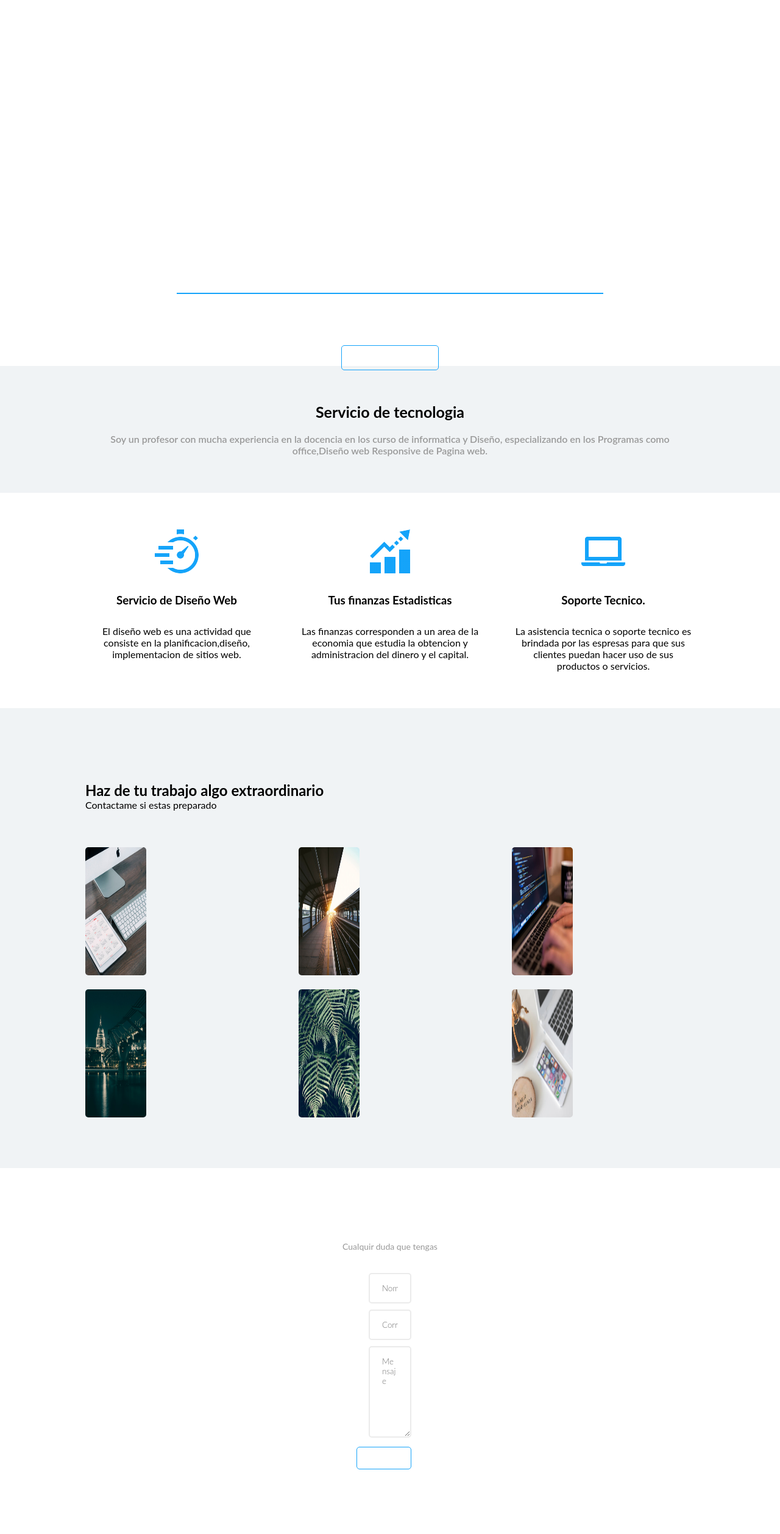
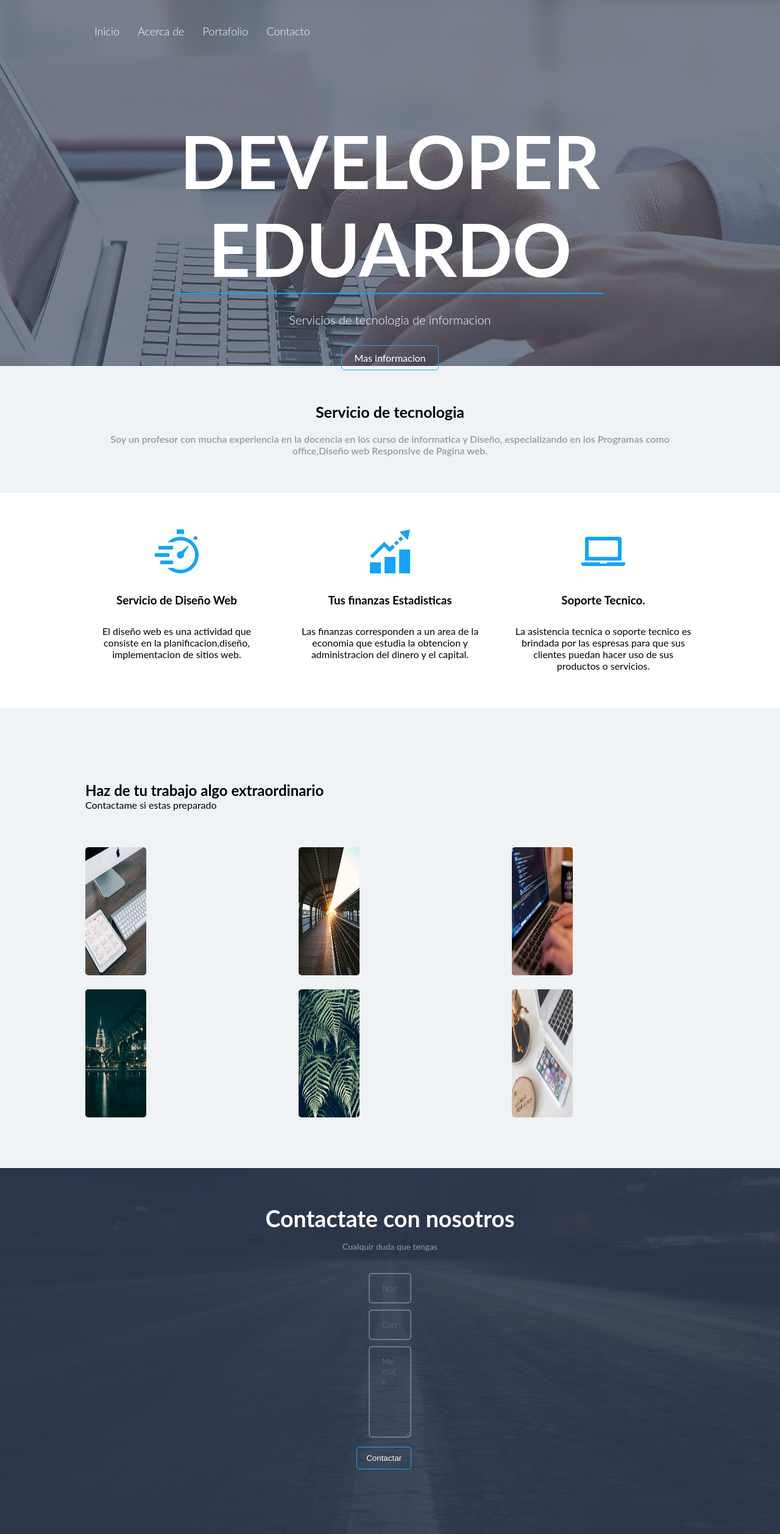
Before and after one commit to EduardoRamos18/proyect-3developer, a plain HTML site: page index.html in a window 1280 px wide. Shown: the whole page at 61% size. Drawn offline with Linux system fonts and the light colour scheme; files whose address does not match are found by name.

Commit message:
Update estilos.css

```diff
--- a/estilos.css
+++ b/estilos.css
@@ -18,7 +18,7 @@ body{
 }
 
 header{
-    background-image: url('../img/portada.png');
+    background-image: url('../portada.png');
     height: 600px;
     background-repeat: no-repeat;
     background-position: center;
@@ -167,7 +167,7 @@ main .portafolio .galeria .fotos img:hover{
 
 footer .contacto{
     height:600px;
-    background-image: url(../img/footer.png);
+    background-image: url(../footer.png);
     background-position: center;
     padding:60px 0;
 }
```
